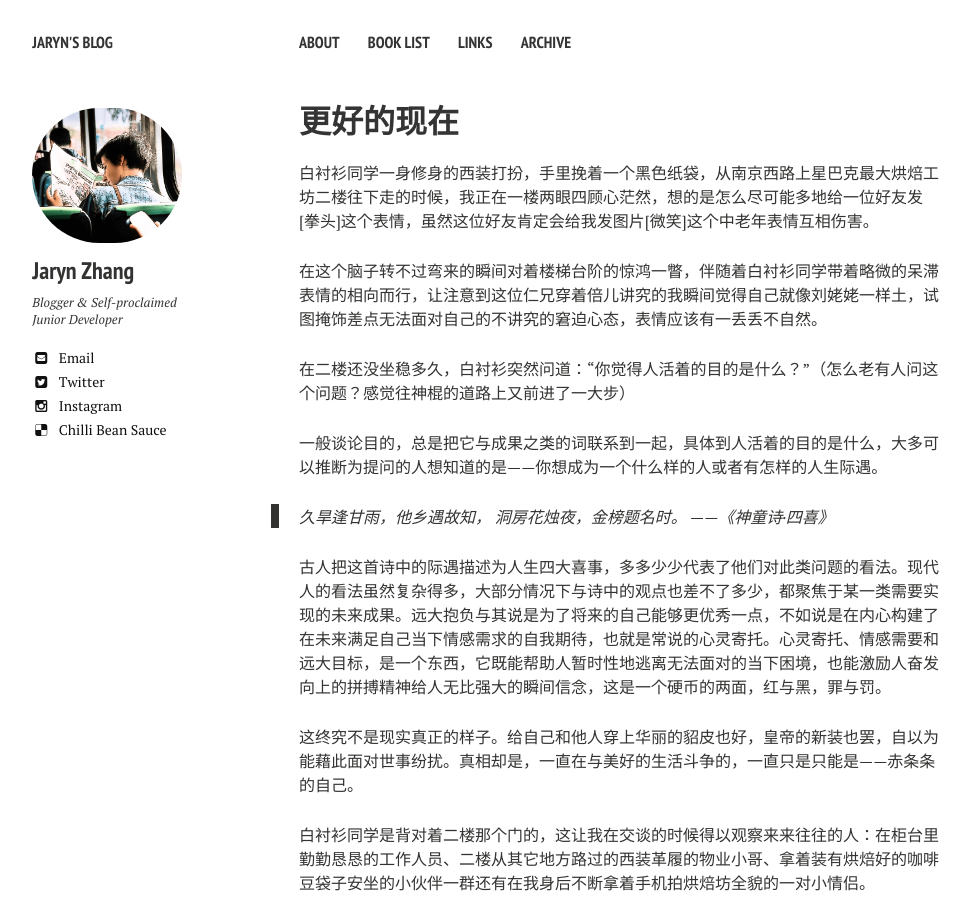
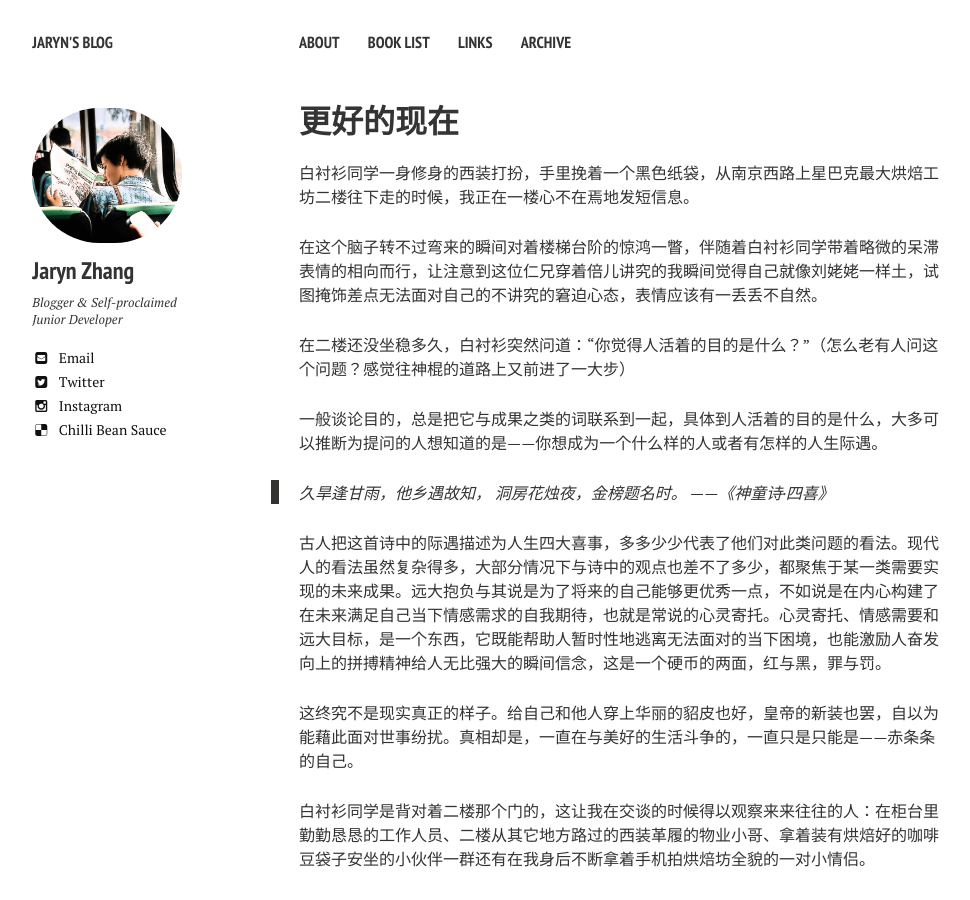
Before and after one commit to jarynzhang/jarynzhang.github.io, a Jekyll site: the page built from _posts/2019-04-27-更好的现在.md, in a window 1280 px wide and 900 px high. Shown: the whole window, without its empty margins (21-991 px from the left). Built offline with Jekyll 4.4.1, drawn with Linux system fonts in a browser that asks for light colours; nearby versions of some CDN libraries; our own code applies the rules of GitHub Pages for plain Markdown files.

Commit message:
Update 2019-04-27-更好的现在.md

```diff
--- a/_posts/2019-04-27-更好的现在.md
+++ b/_posts/2019-04-27-更好的现在.md
@@ -6,7 +6,7 @@ categories:
 ---
 
 
-白衬衫同学一身修身的西装打扮，手里挽着一个黑色纸袋，从南京西路上星巴克最大烘焙工坊二楼往下走的时候，我正在一楼两眼四顾心茫然，想的是怎么尽可能多地给一位好友发[拳头]这个表情，虽然这位好友肯定会给我发图片[微笑]这个中老年表情互相伤害。
+白衬衫同学一身修身的西装打扮，手里挽着一个黑色纸袋，从南京西路上星巴克最大烘焙工坊二楼往下走的时候，我正在一楼心不在焉地发短信息。
 
 在这个脑子转不过弯来的瞬间对着楼梯台阶的惊鸿一瞥，伴随着白衬衫同学带着略微的呆滞表情的相向而行，让注意到这位仁兄穿着倍儿讲究的我瞬间觉得自己就像刘姥姥一样土，试图掩饰差点无法面对自己的不讲究的窘迫心态，表情应该有一丢丢不自然。
 
```
